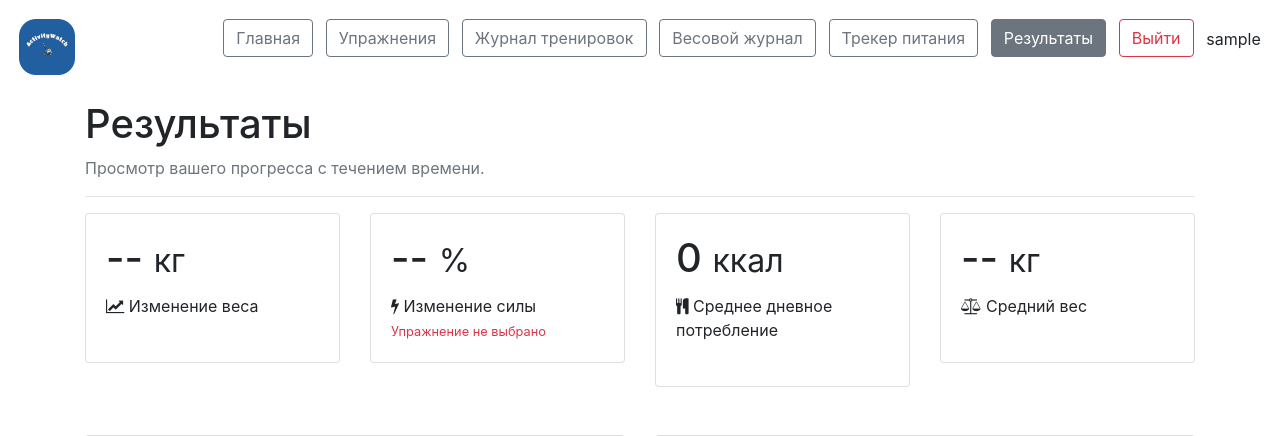
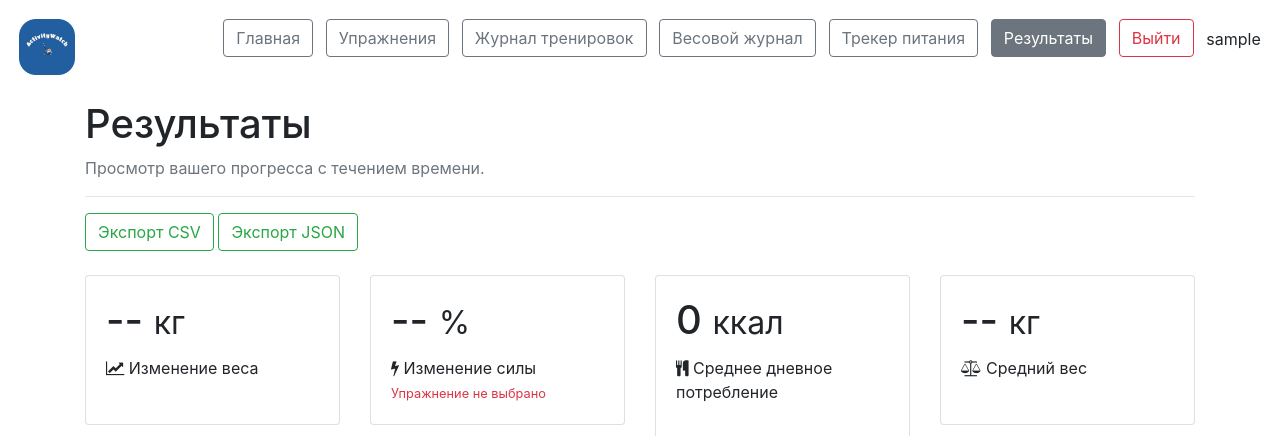
Before and after one commit to Lemetist/ActivityWatch, a Django app: page /results/ in a window 1280 px wide. Shown: the top 436 px of the page. Run offline with Django 3.2, Linux system fonts and the light colour scheme; the visitor is signed in with stand-in values (Sample User, id 1); data that the repository does not hold is empty; some libraries are stand-ins or nearby versions.

Commit message:
add export date to csv and json

```diff
--- a/app/templates/app/results.html
+++ b/app/templates/app/results.html
@@ -6,6 +6,14 @@
     <h1>Результаты</h1>
     <p class="text-muted">Просмотр вашего прогресса с течением времени.</p>
     <hr>
+    <div class="mb-4">
+        <a href="{% url 'app:export_csv' %}">
+            <Button class="btn btn-outline-success">Экспорт CSV</Button>
+        </a>
+        <a href="{% url 'app:export_json' %}">
+            <Button class="btn btn-outline-success">Экспорт JSON</Button>
+        </a>
+    </div>
     <div class="row">
         <div class="col-3">
             <div class="card">
--- a/app/urls.py
+++ b/app/urls.py
@@ -14,5 +14,7 @@ urlpatterns = [
     path('login/', django_views.LoginView.as_view(template_name='app/login.html',
                                                   authentication_form=forms.UserAuthenticationForm), name='login'),
     path('logout/', views.logout_user, name='logout'),
-    path('signup/', views.signup, name='signup')
+    path('signup/', views.signup, name='signup'),
+    path('export/csv/', views.export_data_csv, name='export_csv'),
+    path('export/json/', views.export_data_json, name='export_json')
 ]
--- a/app/views.py
+++ b/app/views.py
@@ -20,6 +20,8 @@ import urllib, base64
 import matplotlib.pyplot as plt
 import json, os, matplotlib
 import numpy as np
+from django.contrib.auth.decorators import login_required
+import csv
 
 def button_class(active_exercise, button):
     if active_exercise == button:
@@ -212,10 +214,15 @@ def results(request):
         counts = []
         avgCals = 0
         for item in list:
-            print(item)
             date = item.get('_date')
-            date = date.split('-')
-            dates.append(date[1] + '-' + date[2])
+            if isinstance(date, str):
+                # старый формат (на всякий случай)
+                parts = date.split('-')
+                dates.append(f"{parts[2]}.{parts[1]}")
+            elif hasattr(date, 'strftime'):
+                dates.append(date.strftime('%d.%m'))
+            else:
+                dates.append(str(date))
             cals.append(item.get('val'))
             counts.append(item.get('count'))
             avgCals = avgCals + item.get('val') * item.get('count')
@@ -338,3 +345,37 @@ def logout_user(request):
     logout(request)
     messages.info(request, "Вы вышли из системы.")
     return redirect('app:home')
+
+@login_required
+def export_data_csv(request):
+    response = HttpResponse(content_type='text/csv')
+    response['Content-Disposition'] = 'attachment; filename="fittrack_data.csv"'
+    writer = csv.writer(response)
+    writer.writerow(['Тип', 'Дата/Время', 'Описание', 'Значение', 'Калории'])
+    # Вес
+    for w in WeightLog.objects.filter(user=request.user):
+        writer.writerow(['Вес', w.timestamp, '', w.weight, ''])
+    # Питание
+    for f in Food_Entry.objects.filter(user=request.user):
+        writer.writerow(['Питание', f.date, f.description, '', f.calories])
+    # Упражнения
+    for log in ExerciseLog.objects.filter(user=request.user):
+        for ex in Exercise_App.objects.filter(exercise_log=log):
+            writer.writerow(['Упражнение', log.date, ex.exercise_name, ex.exercise_weight, ''])
+    return response
+
+@login_required
+def export_data_json(request):
+    data = {
+        'weight': list(WeightLog.objects.filter(user=request.user).values()),
+        'food': list(Food_Entry.objects.filter(user=request.user).values()),
+        'exercises': [
+            {
+                'date': log.date,
+                'exercises': list(Exercise_App.objects.filter(exercise_log=log).values())
+            } for log in ExerciseLog.objects.filter(user=request.user)
+        ]
+    }
+    response = HttpResponse(json.dumps(data, ensure_ascii=False, default=str), content_type='application/json')
+    response['Content-Disposition'] = 'attachment; filename="fittrack_data.json"'
+    return response
```
